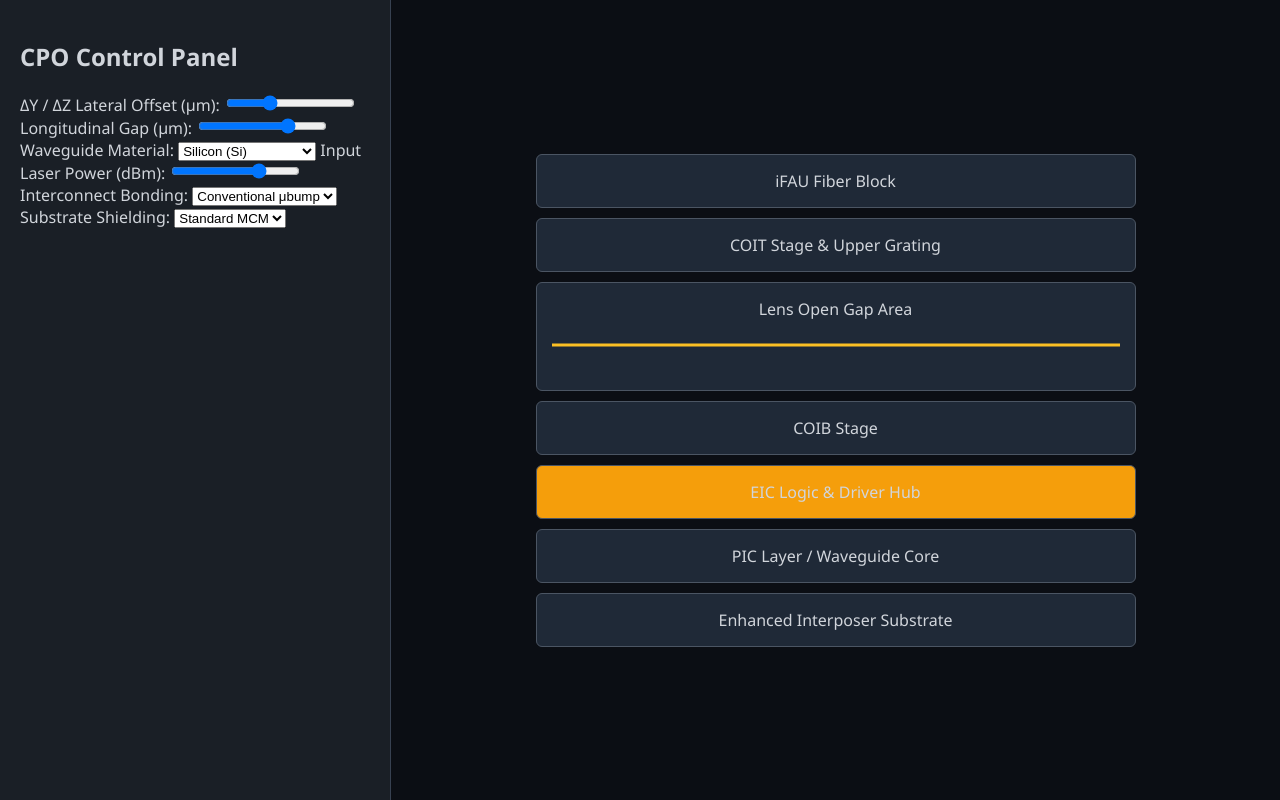
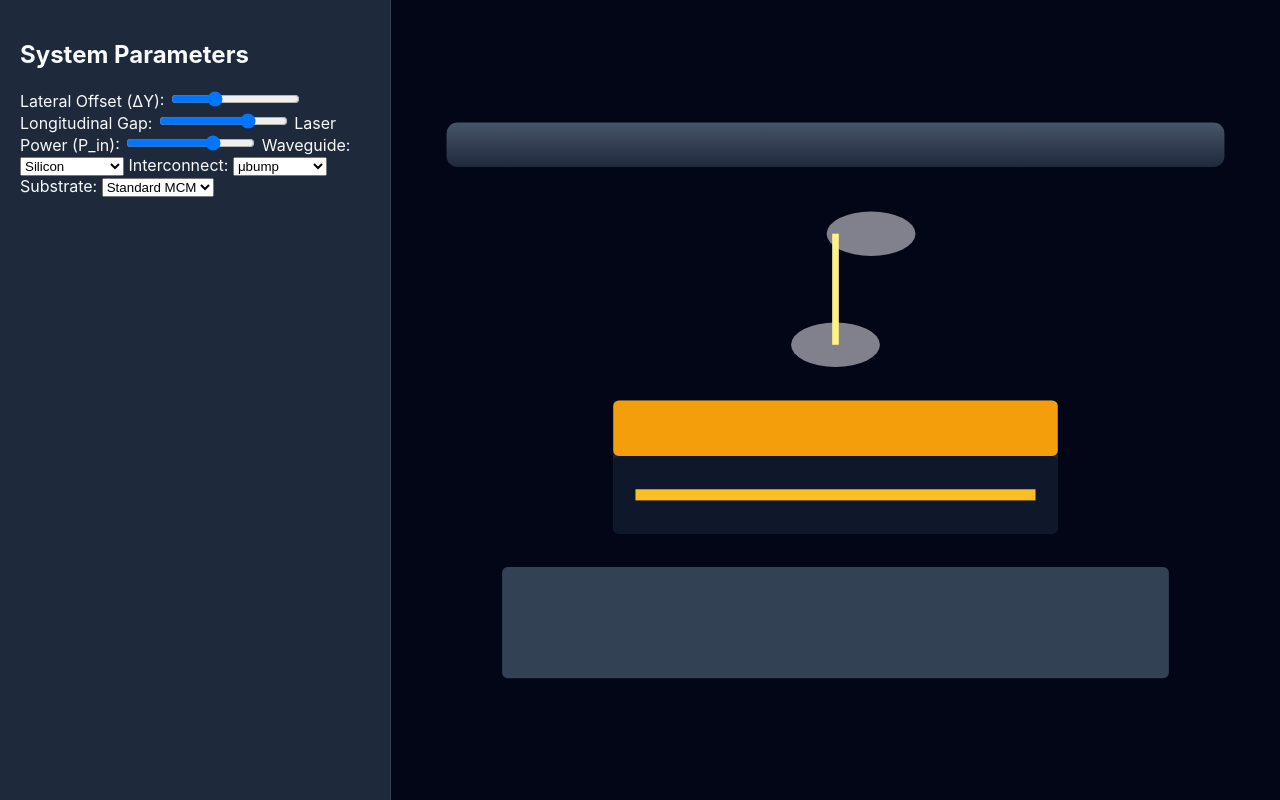
Before and after one commit to alsktv/cpo, a website: page index.html in a window 1280 px wide. Drawn offline with Linux system fonts and the light colour scheme.

Commit message:
Final high-fidelity schematic simulator update

```diff
--- a/index.html
+++ b/index.html
@@ -3,48 +3,51 @@
 <head>
     <meta charset="UTF-8">
     <meta name="viewport" content="width=device-width, initial-scale=1.0">
-    <title>CPO Architectural Simulator</title>
+    <title>CPO High-Fidelity Simulator</title>
     <link rel="stylesheet" href="style.css">
 </head>
 <body>
     <div id="app">
-        <section id="controls">
-            <h2>CPO Control Panel</h2>
-            <label>ΔY / ΔZ Lateral Offset (μm): <input type="range" id="dy" min="0" max="5" step="0.1" value="1.6"></label>
-            <label>Longitudinal Gap (μm): <input type="range" id="gap" min="0" max="50" step="1" value="36"></label>
-            <label>Waveguide Material:
-                <select id="material">
-                    <option value="Si">Silicon (Si)</option>
-                    <option value="SiN">Silicon Nitride (SiN)</option>
-                </select>
-            </label>
-            <label>Input Laser Power (dBm): <input type="range" id="pin" min="6" max="26" step="0.1" value="20"></label>
-            <label>Interconnect Bonding:
-                <select id="interconnect">
-                    <option value="bump">Conventional μbump</option>
-                    <option value="SoIC">TSMC SoIC™</option>
-                </select>
-            </label>
-            <label>Substrate Shielding:
-                <select id="substrate">
-                    <option value="MCM">Standard MCM</option>
-                    <option value="InFO">RDL InFO</option>
-                    <option value="CoWoS">CoWoS-L</option>
-                </select>
-            </label>
-            <div id="alert-box" class="hidden">Optical Alignment Alert!</div>
-        </section>
-        <section id="visualization">
-            <div class="stack">
-                <div class="layer" id="layer-ifau">iFAU Fiber Block</div>
-                <div class="layer" id="layer-coit">COIT Stage & Upper Grating</div>
-                <div class="layer" id="layer-gap">Lens Open Gap Area <svg id="beam-svg"><path id="beam-path" d="" /></svg></div>
-                <div class="layer" id="layer-coib">COIB Stage</div>
-                <div class="layer" id="layer-eic">EIC Logic & Driver Hub</div>
-                <div class="layer" id="layer-pic">PIC Layer / Waveguide Core</div>
-                <div class="layer" id="layer-substrate">Enhanced Interposer Substrate <div id="eye-diagram" class="hidden">Eye Diagram Open</div></div>
+        <aside id="controls">
+            <h2>System Parameters</h2>
+            <div class="control-group">
+                <label>Lateral Offset (ΔY): <input type="range" id="dy" min="0" max="5" step="0.1" value="1.6"></label>
+                <label>Longitudinal Gap: <input type="range" id="gap" min="0" max="50" step="1" value="36"></label>
+                <label>Laser Power (P_in): <input type="range" id="pin" min="6" max="26" step="0.1" value="20"></label>
+                <label>Waveguide: <select id="material"><option value="Si">Silicon</option><option value="SiN">Silicon Nitride</option></select></label>
+                <label>Interconnect: <select id="interconnect"><option value="bump">μbump</option><option value="SoIC">TSMC SoIC</option></select></label>
+                <label>Substrate: <select id="substrate"><option value="MCM">Standard MCM</option><option value="InFO">RDL InFO</option><option value="CoWoS">CoWoS-L</option></select></label>
             </div>
-        </section>
+            <div id="alert-pulse" class="hidden">CRITICAL ALIGNMENT ALERT</div>
+        </aside>
+        <main id="diagram-container">
+            <svg id="diagram" viewBox="0 0 800 600">
+                <!-- iFAU Fiber Array -->
+                <rect x="50" y="50" width="700" height="40" fill="url(#fiberGrad)" rx="10"/>
+
+                <!-- Micro-Lenses -->
+                <ellipse id="lens-top" cx="400" cy="150" rx="40" ry="20" fill="#a1a1aa" opacity="0.8"/>
+                <ellipse id="lens-bottom" cx="400" cy="250" rx="40" ry="20" fill="#a1a1aa" opacity="0.8"/>
+
+                <!-- Laser Beam Path -->
+                <line id="laser-beam" x1="400" y1="150" x2="400" y2="250" stroke="#fef08a" stroke-width="6"/>
+
+                <!-- COUPE Engine (EIC on PIC) -->
+                <rect id="coupe-block" x="200" y="300" width="400" height="120" rx="5" fill="#1e293b"/>
+                <rect id="eic-layer" x="200" y="300" width="400" height="50" rx="5" fill="#f59e0b"/>
+                <rect id="pic-layer" x="200" y="350" width="400" height="70" rx="5" fill="#0f172a"/>
+                <rect id="waveguide-track" x="220" y="380" width="360" height="10" fill="#38bdf8"/>
+
+                <!-- Interposer -->
+                <rect x="100" y="450" width="600" height="100" rx="5" fill="#334155"/>
+                <g id="data-packets"></g>
+
+                <defs>
+                    <linearGradient id="fiberGrad" x1="0" y1="0" x2="0" y2="1"><stop offset="0%" stop-color="#475569"/><stop offset="100%" stop-color="#1e293b"/></linearGradient>
+                </defs>
+            </svg>
+            <div id="eye-diagram-box" class="hidden">WIDE OPEN EYE DIAGRAM</div>
+        </main>
     </div>
     <script src="script.js"></script>
 </body>
--- a/script.js
+++ b/script.js
@@ -1,4 +1,4 @@
-const inputs = ['dy', 'gap', 'material', 'pin', 'interconnect', 'substrate'];
+const inputs = ['dy', 'gap', 'pin', 'material', 'interconnect', 'substrate'];
 
 function update() {
     const dy = parseFloat(document.getElementById('dy').value);
@@ -7,41 +7,35 @@ function update() {
     const interconnect = document.getElementById('interconnect').value;
     const substrate = document.getElementById('substrate').value;
 
-    // 1. Coupling & Alert
-    const beamPath = document.getElementById('beam-path');
-    beamPath.setAttribute('d', `M0 25 L 600 25`);
-    const alertBox = document.getElementById('alert-box');
+    // Alignment Mechanics
+    const lensTop = document.getElementById('lens-top');
+    lensTop.setAttribute('cx', 400 + (dy * 20));
+
+    const beam = document.getElementById('laser-beam');
     if (dy > 1.6) {
-        beamPath.classList.add('blur');
-        alertBox.classList.remove('hidden');
+        beam.style.filter = 'blur(5px)';
+        document.getElementById('alert-pulse').classList.remove('hidden');
     } else {
-        beamPath.classList.remove('blur');
-        alertBox.classList.add('hidden');
+        beam.style.filter = 'none';
+        document.getElementById('alert-pulse').classList.add('hidden');
     }
 
-    // 2. Waveguide Burnout/Glow
-    const picLayer = document.getElementById('layer-pic');
+    // Thermal/Burnout
+    const eic = document.getElementById('eic-layer');
+    eic.style.fill = (interconnect === 'SoIC') ? '#10b981' : '#f59e0b';
+
+    const track = document.getElementById('waveguide-track');
     if (material === 'Si' && pin >= 24.43) {
-        picLayer.style.backgroundColor = '#7f1d1d'; // Dark red
-        picLayer.style.boxShadow = '0 0 20px #ef4444';
-    } else if (material === 'SiN') {
-        picLayer.style.backgroundColor = '#1e3a8a'; // Dark blue
-        picLayer.style.boxShadow = `0 0 ${pin - 15}px #38bdf8`;
+        track.classList.add('burnout');
+        track.setAttribute('fill', '#374151');
     } else {
-        picLayer.style.backgroundColor = '#1f2937';
-        picLayer.style.boxShadow = 'none';
+        track.classList.remove('burnout');
+        track.setAttribute('fill', material === 'SiN' ? '#38bdf8' : '#fbbf24');
     }
 
-    // 3. Scaling & Thermal
-    const eicLayer = document.getElementById('layer-eic');
-    const eye = document.getElementById('eye-diagram');
-    if (interconnect === 'SoIC' && substrate === 'CoWoS') {
-        eicLayer.style.backgroundColor = '#064e3b'; // Cool blue/green
-        eye.classList.remove('hidden');
-    } else {
-        eicLayer.style.backgroundColor = '#f59e0b'; // Orange
-        eye.classList.add('hidden');
-    }
+    // Interposer Data
+    const eye = document.getElementById('eye-diagram-box');
+    eye.classList.toggle('hidden', !(interconnect === 'SoIC' && substrate === 'CoWoS'));
 }
 
 inputs.forEach(id => document.getElementById(id).addEventListener('input', update));
--- a/style.css
+++ b/style.css
@@ -1,25 +1,17 @@
 :root {
-    --bg-color: #0b0e14;
-    --panel-bg: #1a1f26;
-    --text-color: #d1d5db;
-    --accent-color: #38bdf8;
-    --beam-color: #fbbf24;
-    --burnout-color: #ef4444;
-    --thermal-bg: #f59e0b; /* Orange-ish */
+    --bg-color: #020617;
+    --sidebar-bg: #1e293b;
+    --text-main: #f8fafc;
 }
 
-body { background-color: var(--bg-color); color: var(--text-color); font-family: 'Segoe UI', sans-serif; margin: 0; }
+body { margin: 0; font-family: 'Inter', sans-serif; background: var(--bg-color); color: var(--text-main); }
 #app { display: flex; height: 100vh; }
-#controls { width: 350px; padding: 20px; background: var(--panel-bg); border-right: 1px solid #374151; }
-#visualization { flex-grow: 1; padding: 40px; display: flex; align-items: center; justify-content: center; }
+#controls { width: 350px; background: var(--sidebar-bg); padding: 20px; border-right: 1px solid #334155; }
+#diagram-container { flex: 1; display: flex; align-items: center; justify-content: center; position: relative; }
 
-.layer { border: 1px solid #4b5563; padding: 15px; margin: 5px 0; background: #1f2937; border-radius: 6px; text-align: center; }
-.stack { display: flex; flex-direction: column; width: 100%; max-width: 600px; }
-
-#beam-svg { width: 100%; height: 50px; stroke: var(--beam-color); stroke-width: 3; fill: none; }
-.blur { filter: blur(4px); }
-#alert-box { color: white; background: var(--burnout-color); padding: 10px; margin-top: 10px; }
+#alert-pulse { background: #dc2626; color: white; padding: 10px; margin-top: 20px; font-weight: bold; animation: pulse 1s infinite; }
+@keyframes pulse { 0%, 100% { opacity: 1; } 50% { opacity: 0.5; } }
 .hidden { display: none; }
 
-#layer-eic { background-color: var(--thermal-bg); transition: background 0.5s; }
-#eye-diagram { color: #10b981; font-weight: bold; margin-top: 10px; border: 1px solid #10b981; padding: 5px; }
+#eye-diagram-box { position: absolute; bottom: 50px; right: 50px; background: #059669; padding: 15px; color: white; font-weight: bold; }
+#waveguide-track.burnout { fill: #475569; filter: drop-shadow(0 0 5px #000); }
```
